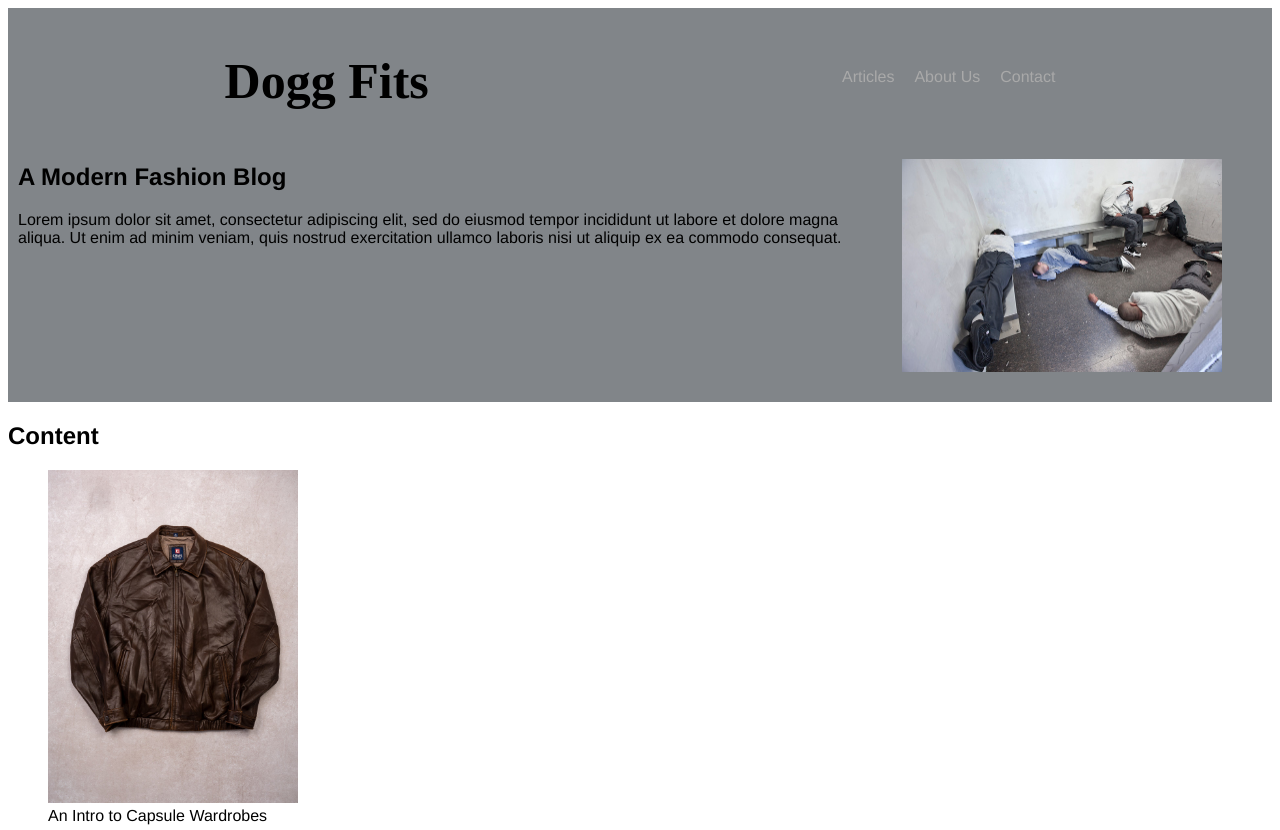
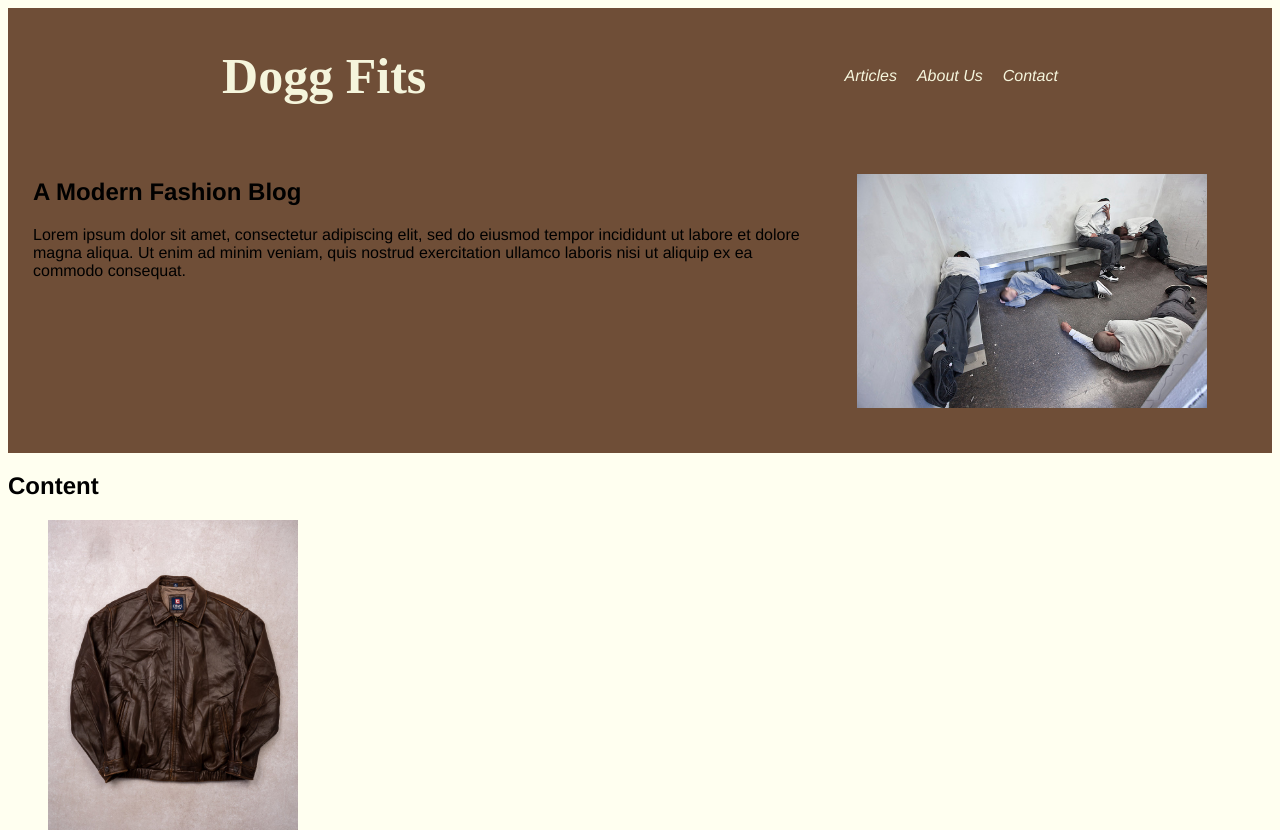
Before and after one commit to elliotoscarmenne/toplanding, a plain HTML site: page index.html in a window 1280 px wide. Shown: the top 830 px of the page. Drawn offline with Linux system fonts and the light colour scheme.

Commit message:
Edits Header and Footer CSS

```diff
--- a/index.html
+++ b/index.html
@@ -28,7 +28,7 @@
 			</article>
 
 			<figure>
-				<img src="images/header.jpeg" width="320" height="213">
+				<img src="images/header.jpeg" width="350" height="auto">
 			</figure>
 		</div>
 
@@ -70,9 +70,9 @@
 
 	<footer>
 
-		<img src="images/socials.gif" alt="Social Media Icon" width="30" height="30">
+		<img src="images/socials.gif" alt="Social Media Icon" width="30" height="30" class="social">
 
-		<p>@zendogg</p>
+		<a href="https://www.instagram.com/zendogg/" class="social-link">@zendogg</a>
 
 	</footer>
 
--- a/style.css
+++ b/style.css
@@ -1,34 +1,47 @@
-
 body {
 	display: flex;
 	flex-direction: column;
 	font-family: Helvetica, sans-serif;
+	background-color: #fffff0;
+}
+a {
+	text-decoration: none;
+	color: #f5f5dc;
+	font-style: italic;
 }
 
+/* Head */
 header {
-	background-color: #818589;
-	padding: 10px;
+	background-color: #6F4E37;
+	padding: 5px;
 }
 nav {
-	margin-top: 50px;
+	margin-top: ;
 	display: flex;
 	gap: 20px;
 }
-
-a {
-	text-decoration: none;
-	color: darkgrey;
-
-}
-
 .headone,
 .headtwo {
 	display: flex;
 	justify-content: space-around;
-	align-content: center;
+	align-items: center;
 }
-
+.headtwo {
+	padding: 20px;
+	align-items: flex-start;
+}
 h1 {
 	font-family: "Brush Script Mt";
 	font-size: 50px;
+	color: #f5f5dc;
 }
+
+/* Foot */
+footer {
+	display: flex;
+	justify-content: center;
+	align-items: center;
+	background-color: darkgrey;
+	font-style: italic;
+	height: 60px;
+}
```
